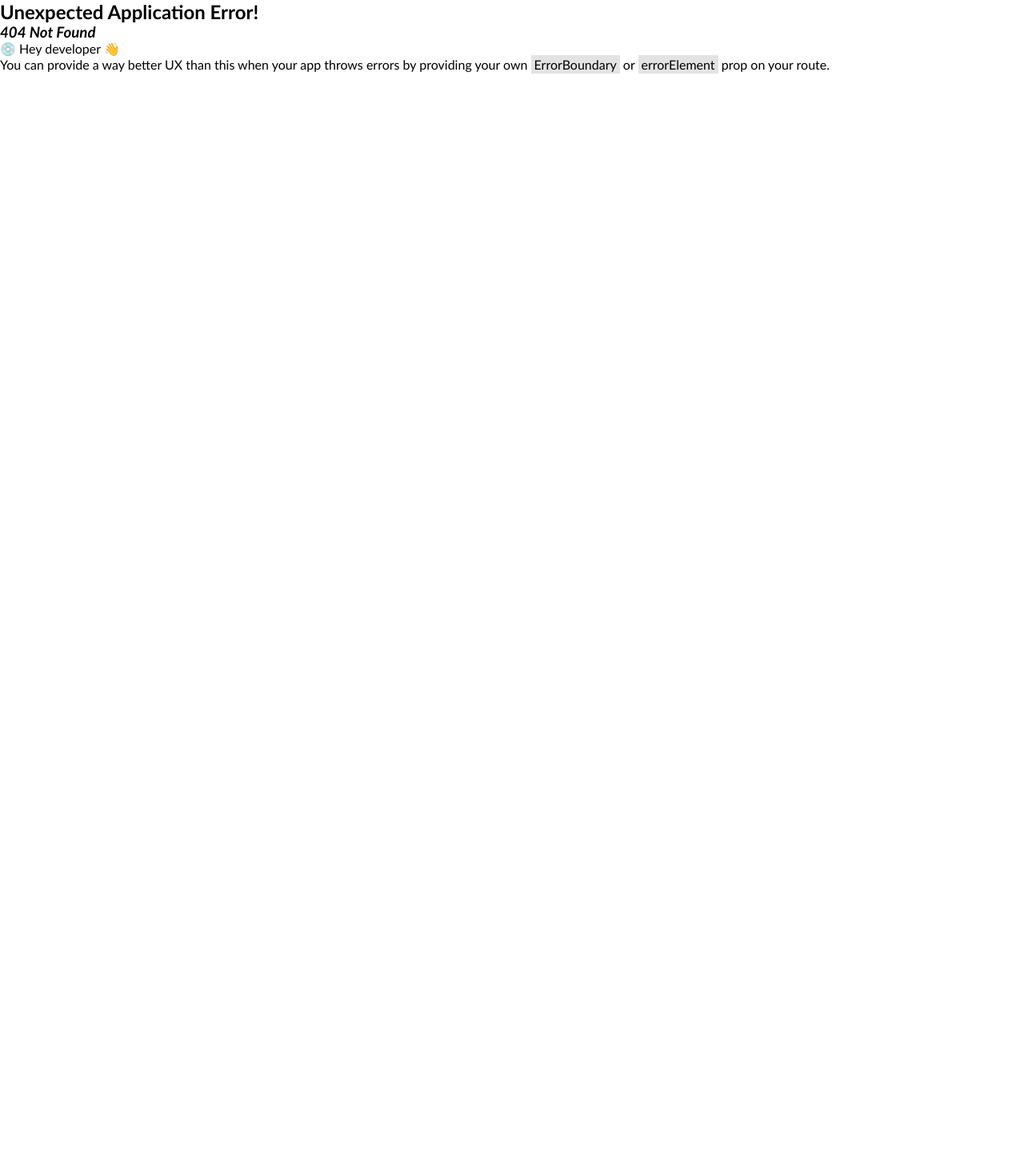
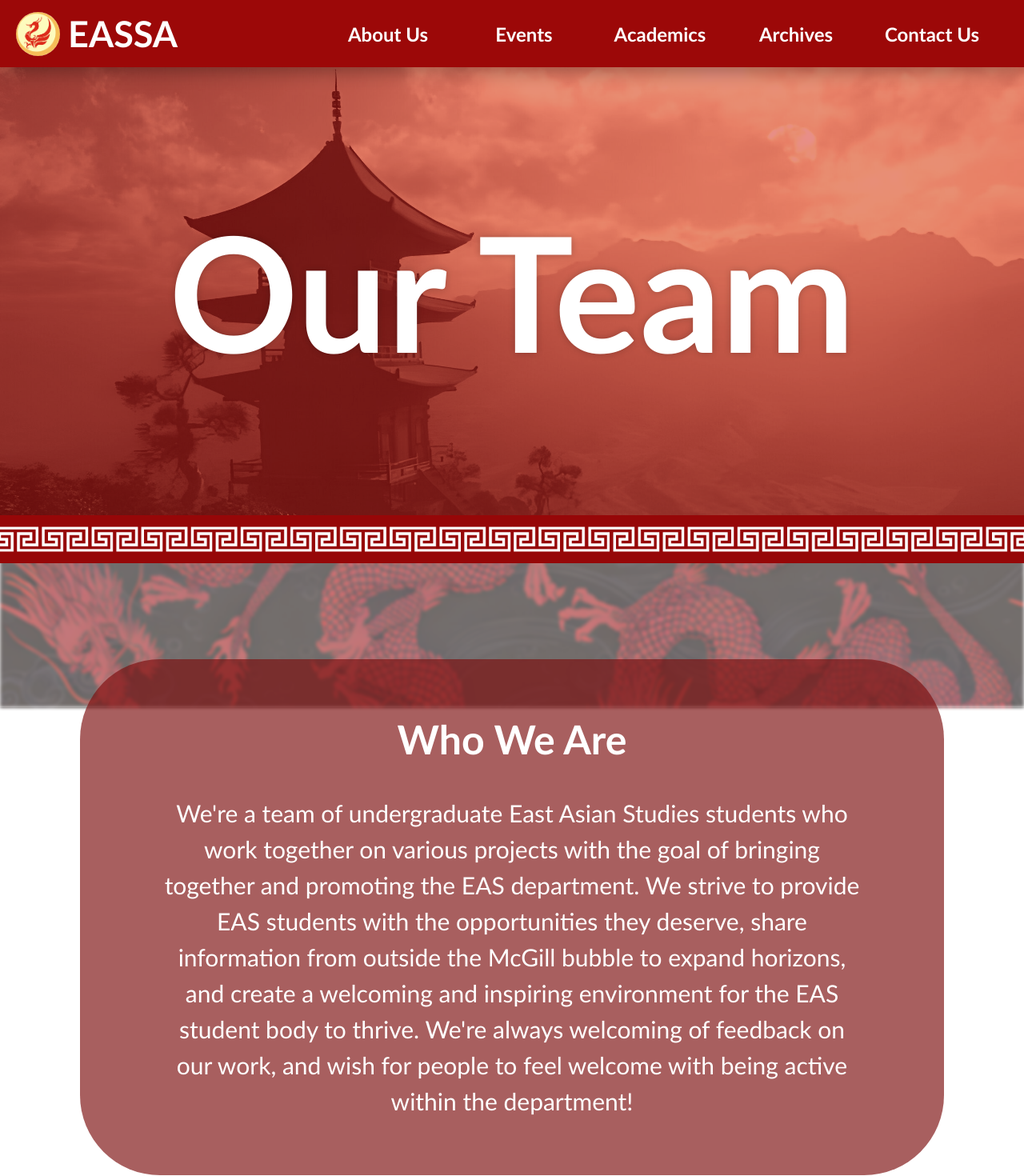
Before and after one commit to brian-w-zhang/eassa-website, a React (Vite) app: page /our-team in a window 1280 px wide. Before the commit this address had no page. Shown: the top 1470 px of the page at 80% size. Before the commit the page ends 800 px from the top, so only its background shows below. Built offline with nearby package versions, Linux system fonts and the light colour scheme.

Commit message:
working dropdown for header

```diff
--- a/src/App.jsx
+++ b/src/App.jsx
@@ -9,6 +9,8 @@ import Footer from './Footer';
 import Header from './Header';
 import Home from './Home.jsx';
 import AboutUs from './pages/AboutUs.jsx';
+import OurTeam from './pages/OurTeam.jsx';
+import Constitution from './pages/Constitution.jsx';
 import Events from './pages/Events.jsx';
 import Academics from './pages/Academics.jsx';
 import Archives from './pages/Archives.jsx';
@@ -33,6 +35,8 @@ function App() {
       <Route path="/" element={<Root />}>
         <Route index element={<Home />} />
         <Route path="/about-us" element={<AboutUs />} />
+        <Route path="/our-team" element={<OurTeam />} />
+        <Route path="/constitution" element={<Constitution />} />
         <Route path="/events" element={<Events />} />
         <Route path="/academics" element={<Academics />} />
         <Route path="/archives" element={<Archives />} />
--- a/src/Header.jsx
+++ b/src/Header.jsx
@@ -1,9 +1,15 @@
 import eassa_logo from './assets/EASSA.png';
 import border from './assets/border.png';
-// import React, { useState } from 'react';
+import { useState } from 'react';
 import { Link } from 'react-router-dom';
 
 function Header() {
+  const [showDropdown, setShowDropdown] = useState(false);
+
+  const handleDropdownToggle = () => {
+    setShowDropdown(!showDropdown);
+  };
+
   return (
     <>
       <header className="header">
@@ -13,12 +19,24 @@ function Header() {
         </Link>
 
         <div className="right-side">
-          <Link to="/about-us">
-            <div className="topic">
-              <img className="border" src={border} />
-              <h1 className="right-text">About Us</h1>
-            </div>
-          </Link>
+          <div
+            className="topic"
+            onMouseEnter={handleDropdownToggle}
+            onMouseLeave={handleDropdownToggle}
+          >
+            <Link to="/about-us">
+              <div className="topic-link">
+                <h1 className="right-text">About Us</h1>
+                <img className="border" src={border} />
+              </div>
+            </Link>
+            {showDropdown && (
+              <div className="dropdown-content">
+                <Link to="/our-team">Our Team</Link>
+                <Link to="/constitution">Constitution</Link>
+              </div>
+            )}
+          </div>
 
           <Link to="/events">
             <div className="topic">
--- a/src/main.jsx
+++ b/src/main.jsx
@@ -7,6 +7,7 @@ import './styles/homepage.css';
 import './styles/footer.css';
 import './styles/pages.css';
 import './styles/archive.css';
+import './styles/dropdown.css';
 
 ReactDOM.createRoot(document.getElementById('root')).render(
   <React.StrictMode>
--- /dev/null
+++ b/src/pages/Constitution.jsx
@@ -0,0 +1,80 @@
+import dragon_bg from '../landscapes/dragon background.jpg';
+import landscape1 from '../landscapes/landscape 1.jpg';
+import line from '../assets/linecool.png';
+import { useEffect, useRef } from 'react';
+
+function Constitution() {
+  const constitutionSectionRef = useRef(null);
+
+  useEffect(() => {
+    const handleScroll = () => {
+      const constitutionSection = constitutionSectionRef.current;
+      if (isElementInViewport(constitutionSection, 0.7)) {
+        constitutionSection.classList.add('animated');
+      }
+    };
+
+    // Attach the scroll event listener
+    window.addEventListener('scroll', handleScroll);
+
+    // Remove the event listener on component unmount
+    return () => {
+      window.removeEventListener('scroll', handleScroll);
+    };
+  }, []);
+
+  const isElementInViewport = (element, threshold = 1) => {
+    if (!element) return false;
+
+    const rect = element.getBoundingClientRect();
+    const windowHeight =
+      window.innerHeight || document.documentElement.clientHeight;
+
+    return (
+      rect.top < windowHeight * threshold &&
+      rect.bottom >= 0 &&
+      rect.right >= 0 &&
+      rect.left <= (window.innerWidth || document.documentElement.clientWidth)
+    );
+  };
+
+  return (
+    <>
+      <div className="dragon-bg-container">
+        <img className="dragon-background" src={dragon_bg} />
+      </div>
+      <div className="white-overlay"></div>
+
+      <div className="topic-container">
+        <img src={landscape1} className="pages-image" alt="landscape" />
+        <div className="topic-overlay"></div>
+        <h1 className="topic-title">Constitution</h1>
+      </div>
+
+      <div className="border-line-container">
+        <img className="border-line" src={line} alt="border line" />
+      </div>
+
+      <div className="topic-main-container">
+        <div className="topic-main-text-section" ref={constitutionSectionRef}>
+          <p className="topic-main-title">Who We Are</p>
+          <p className="topic-main-text">
+            We&apos;re a team of undergraduate East Asian Studies students who
+            work together on various projects with the goal of bringing together
+            and promoting the EAS department. We strive to provide EAS students
+            with the opportunities they deserve, share information from outside
+            the McGill bubble to expand horizons, and create a welcoming and
+            inspiring environment for the EAS student body to thrive. We&apos;re
+            always welcoming of feedback on our work, and wish for people to
+            feel welcome with being active within the department!
+          </p>
+        </div>
+      </div>
+
+      <div className="border-line-container">
+        <img className="border-line" src={line} alt="border line" />
+      </div>
+    </>
+  );
+}
+export default Constitution;
--- /dev/null
+++ b/src/pages/OurTeam.jsx
@@ -0,0 +1,80 @@
+import dragon_bg from '../landscapes/dragon background.jpg';
+import landscape1 from '../landscapes/landscape 1.jpg';
+import line from '../assets/linecool.png';
+import { useEffect, useRef } from 'react';
+
+function OurTeam() {
+  const teamSectionRef = useRef(null);
+
+  useEffect(() => {
+    const handleScroll = () => {
+      const teamSection = teamSectionRef.current;
+      if (isElementInViewport(teamSection, 0.7)) {
+        teamSection.classList.add('animated');
+      }
+    };
+
+    // Attach the scroll event listener
+    window.addEventListener('scroll', handleScroll);
+
+    // Remove the event listener on component unmount
+    return () => {
+      window.removeEventListener('scroll', handleScroll);
+    };
+  }, []);
+
+  const isElementInViewport = (element, threshold = 1) => {
+    if (!element) return false;
+
+    const rect = element.getBoundingClientRect();
+    const windowHeight =
+      window.innerHeight || document.documentElement.clientHeight;
+
+    return (
+      rect.top < windowHeight * threshold &&
+      rect.bottom >= 0 &&
+      rect.right >= 0 &&
+      rect.left <= (window.innerWidth || document.documentElement.clientWidth)
+    );
+  };
+
+  return (
+    <>
+      <div className="dragon-bg-container">
+        <img className="dragon-background" src={dragon_bg} />
+      </div>
+      <div className="white-overlay"></div>
+
+      <div className="topic-container">
+        <img src={landscape1} className="pages-image" alt="landscape" />
+        <div className="topic-overlay"></div>
+        <h1 className="topic-title">Our Team</h1>
+      </div>
+
+      <div className="border-line-container">
+        <img className="border-line" src={line} alt="border line" />
+      </div>
+
+      <div className="topic-main-container">
+        <div className="topic-main-text-section" ref={teamSectionRef}>
+          <p className="topic-main-title">Who We Are</p>
+          <p className="topic-main-text">
+            We&apos;re a team of undergraduate East Asian Studies students who
+            work together on various projects with the goal of bringing together
+            and promoting the EAS department. We strive to provide EAS students
+            with the opportunities they deserve, share information from outside
+            the McGill bubble to expand horizons, and create a welcoming and
+            inspiring environment for the EAS student body to thrive. We&apos;re
+            always welcoming of feedback on our work, and wish for people to
+            feel welcome with being active within the department!
+          </p>
+        </div>
+      </div>
+
+      <div className="border-line-container">
+        <img className="border-line" src={line} alt="border line" />
+      </div>
+    </>
+  );
+}
+export default OurTeam;
--- /dev/null
+++ b/src/styles/dropdown.css
@@ -0,0 +1,30 @@
+/* Dropdown container */
+.dropdown-content {
+  display: none;
+  position: absolute;
+  top: 100%; /* Position the dropdown content below the parent container */
+  left: 0; /* Align the dropdown content with the left edge of the parent container */
+  background-color: #f9f9f9;
+  width: 170px;
+  box-shadow: 0px 8px 16px 0px rgba(0, 0, 0, 0.2);
+  z-index: 1;
+}
+
+/* Links inside the dropdown */
+.dropdown-content a {
+  color: black;
+  padding: 12px 16px;
+  text-decoration: none;
+  display: block;
+  text-align: center;
+}
+
+/* Change color of dropdown links on hover */
+.dropdown-content a:hover {
+  background-color: #ddd;
+}
+
+/* Show the dropdown content when hovering over the dropdown container */
+.topic:hover .dropdown-content {
+  display: block;
+}
--- a/src/styles/header.css
+++ b/src/styles/header.css
@@ -88,6 +88,7 @@
 }
 
 .topic {
+  position: relative;
   display: flex;
   color: white;
   position: relative;
@@ -95,9 +96,17 @@
   align-items: center;
   justify-content: center;
   background-color: rgba(0, 255, 255, 0);
-  height: 80px;
+  height: 84px;
   padding: 0;
   margin: 0;
+}
+
+.topic-link {
+  display: flex;
+  align-items: center;
+  justify-content: center;
+  position: relative;
+  z-index: 1;
 }
 
 .topic:hover .border {
```
